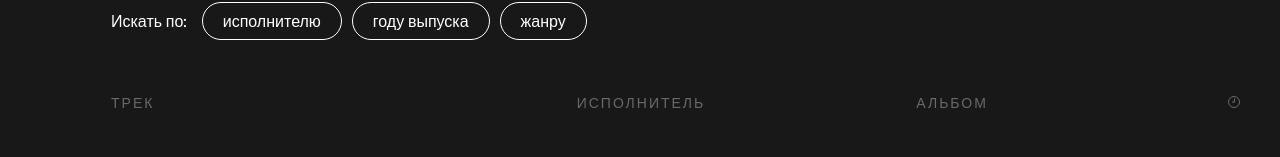
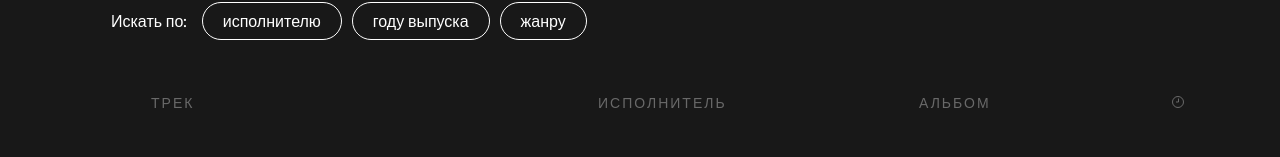
Before and after one commit to TatyanaKorLarina/skypro-music, a React (Create React App) app in the folder music/: page / in a window 1280 px wide. Shown: the part 396-553 px from the top of the page. Built offline with nearby package versions, Linux system fonts and the light colour scheme.

Commit message:
did 3rd hw

```diff
--- a/music/src/App.css
+++ b/music/src/App.css
@@ -254,6 +254,7 @@ body {
   letter-spacing: 2px;
   color: #696969;
   text-transform: uppercase;
+  padding-left: 40px;
 }
 
 .playlist-title__svg {
@@ -278,7 +279,7 @@ body {
   align-items: center;
   -webkit-box-pack: justify;
   -ms-flex-pack: justify;
-  justify-content: space-between;
+
   margin-bottom: 24px;
 }
 
@@ -302,6 +303,7 @@ body {
 
 .col02 {
   width: 321px;
+  padding-left: -40px;
 }
 
 .col03 {
--- a/music/src/components/tracklist/Tracklist.css
+++ b/music/src/components/tracklist/Tracklist.css
@@ -136,7 +136,7 @@
     align-items: center;
     -webkit-box-pack: justify;
     -ms-flex-pack: justify;
-    justify-content: space-between;
+
     margin-bottom: 24px;
   }
 
```
